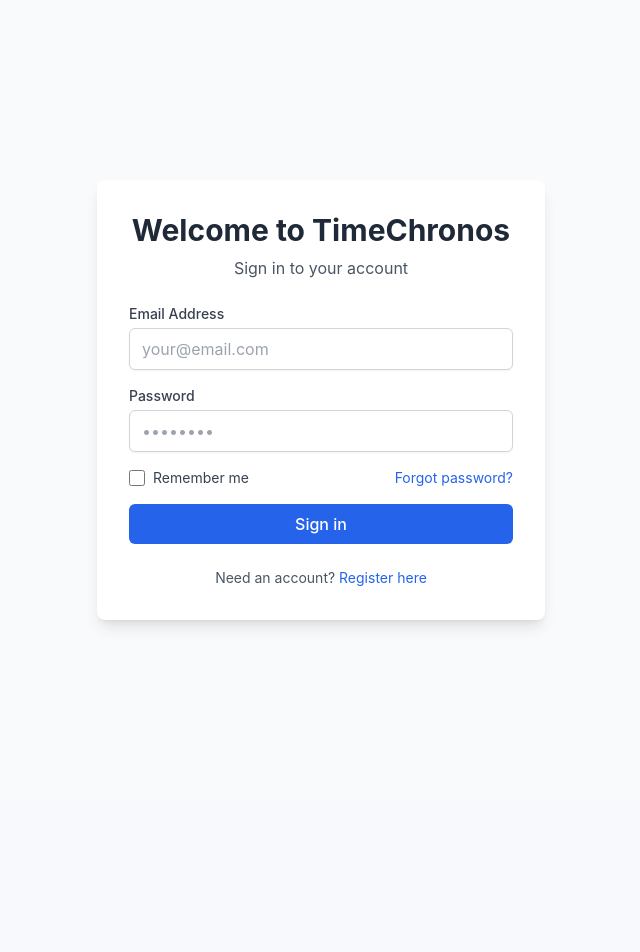
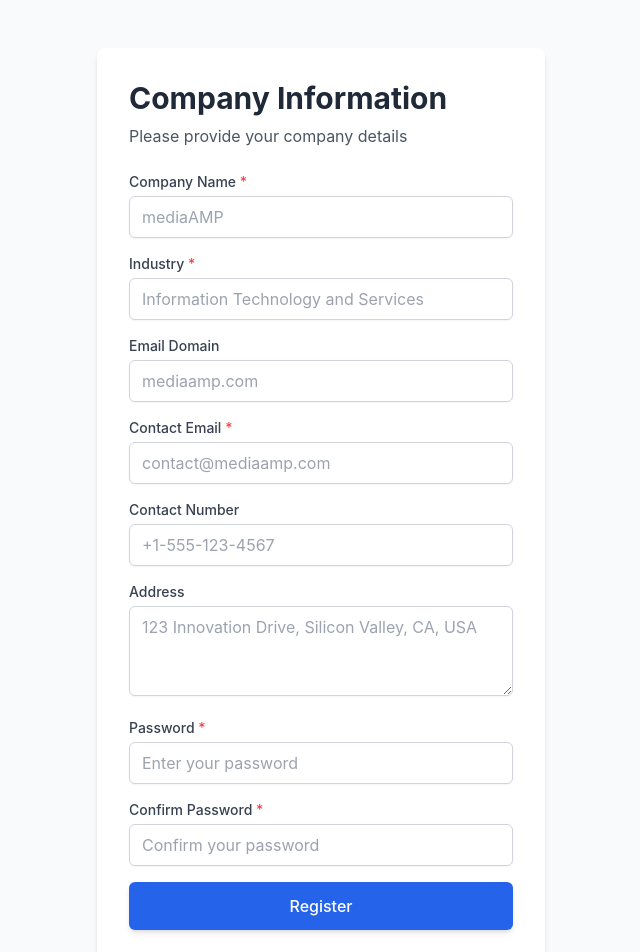
Before and after one commit to gouravdsiq/Timechronos_Frontend, a React (Vite) app: page /company-registration in a window 1280 px wide. Shown: the top 952 px of the page, without its empty margins (319-959 px from the left). Before the commit the page ends 800 px from the top, so only its background shows below. Built offline with nearby package versions, Linux system fonts and the light colour scheme.

Commit message:
Authentication Done

```diff
--- a/src/App.jsx
+++ b/src/App.jsx
@@ -1,47 +1,72 @@
 import React, { useState } from 'react';
+import { BrowserRouter as Router, Routes, Route, useNavigate, Navigate } from 'react-router-dom';
+
 import UnifiedLogin from './LoginPage/UnifiedLogin';
 import AdminDashboard from './Dashboard/Admin';
 import EmployeeDashboard from './Dashboard/Employee';
 import AdminSignup from './Sign Up/AdminSignup';
 import EmployeeSignup from './Sign Up/EmployeeSignup';
 import ForgotPassword from './Forgot Password/ForgotPassword';
+
 import './App.css';
 
-function App() {
-  const [currentView, setCurrentView] = useState('login');
-  const [userRole, setUserRole] = useState(null);
+const AppRoutes = () => {
+  const navigate = useNavigate();
+
+  const handleLoginSuccess = (result) => {
+    if (result === 'adminSignup') {
+      navigate('/company-registration');
+    } else if (result === 'employeeSignup') {
+      navigate('/employee-signup');
+    } else if (result === 'forgotPassword') {
+      navigate('/forgot-password');
+    } else if (result === 'admin') {
+      navigate('/admin-dashboard');
+    } else if (result === 'employee') {
+      navigate('/employee-dashboard');
+    } else {
+      navigate('/');
+    }
+  };
 
   const switchView = (view) => {
-    setCurrentView(view);
-  };
-
-  const handleLoginSuccess = (role) => {
-    setUserRole(role);
-    setCurrentView(`${role}Dashboard`);
-  };
-
-  const renderView = () => {
-    switch (currentView) {
-      case 'login':
-        return <UnifiedLogin onLoginSuccess={handleLoginSuccess} />;
+    switch (view) {
+      case 'dashboard':
+        navigate('/');
+        break;
       case 'adminSignup':
-        return <AdminSignup switchView={switchView} />;
+        navigate('/company-registration');
+        break;
       case 'employeeSignup':
-        return <EmployeeSignup switchView={switchView} />;
+        navigate('/employee-signup');
+        break;
       case 'forgotPassword':
-        return <ForgotPassword switchView={switchView} />;
-      case 'adminDashboard':
-        return <AdminDashboard />;
-      case 'employeeDashboard':
-        return <EmployeeDashboard />;
+        navigate('/forgot-password');
+        break;
       default:
-        return <UnifiedLogin onLoginSuccess={handleLoginSuccess} />;
+        navigate('/');
     }
   };
 
   return (
+    <Routes>
+      <Route path="/" element={<UnifiedLogin onLoginSuccess={handleLoginSuccess} />} />
+      <Route path="/company-registration" element={<AdminSignup switchView={switchView} />} />
+      <Route path="/employee-signup" element={<EmployeeSignup switchView={switchView} />} />
+      <Route path="/forgot-password" element={<ForgotPassword switchView={switchView} />} />
+      <Route path="/admin-dashboard" element={<AdminDashboard />} />
+      <Route path="/employee-dashboard" element={<EmployeeDashboard />} />
+      <Route path="*" element={<Navigate to="/" replace />} />
+    </Routes>
+  );
+};
+
+function App() {
+  return (
     <div className="min-h-screen w-full bg-gray-50">
-      {renderView()}
+      <Router>
+        <AppRoutes />
+      </Router>
     </div>
   );
 }
--- a/src/Forgot Password/ForgotPassword.jsx
+++ b/src/Forgot Password/ForgotPassword.jsx
@@ -1,40 +1,49 @@
 import React, { useState } from 'react';
+import axiosInstance from '../axios/config';
 
 const ForgotPassword = ({ switchView }) => {
   const [email, setEmail] = useState('');
   const [message, setMessage] = useState('');
   const [isSubmitting, setIsSubmitting] = useState(false);
-  const [userType, setUserType] = useState('employee');
+  const [messageType, setMessageType] = useState(''); // 'success' or 'error'
 
-  const handleSubmit = (e) => {
+  const handleSubmit = async (e) => {
     e.preventDefault();
-
     if (!email) {
       setMessage('Please enter your email address');
+      setMessageType('error');
       return;
     }
 
     setIsSubmitting(true);
     setMessage('');
 
-    setTimeout(() => {
-      console.log('Password reset requested for:', { email, userType });
+    try {
+      // Send password reset request to backend
+      const response = await axiosInstance.post('/forgot-password', { email });
+      console.log('Password reset response:', response.data);
       setMessage('If an account exists with this email, you will receive password reset instructions.');
+      setMessageType('success');
+    } catch (err) {
+      console.error('Password reset error:', err);
+      // We still show a generic message even on error for security reasons
+      setMessage('If an account exists with this email, you will receive password reset instructions.');
+      setMessageType('success');
+    } finally {
       setIsSubmitting(false);
-
-    }, 1500);
+    }
   };
 
   return (
-    <div className="w-full max-w-md">
+    // Added a container div with flex centering classes
+    <div className="min-h-screen w-full flex items-center justify-center bg-gray-50 py-12 px-4 sm:px-6 lg:px-8">
+      <div className="w-full max-w-md bg-white p-8 rounded-lg shadow-md">
         <h1 className="text-3xl font-bold text-gray-800 mb-2">Reset Your Password</h1>
         <p className="text-gray-600 mb-6">
           Enter your email address and we'll send you instructions to reset your password.
         </p>
 
         <div className="space-y-4">
-
-
           <div>
             <label htmlFor="email" className="block text-sm font-medium text-gray-700 mb-1">
               Email address
@@ -45,12 +54,15 @@
               value={email}
               onChange={(e) => setEmail(e.target.value)}
               className="w-full px-3 py-2 border border-gray-300 rounded-md shadow-sm focus:outline-none focus:ring-2 focus:ring-blue-500"
-            placeholder={userType === 'admin' ? 'admin@timechronous.com' : 'employee@timechronous.com'}
+              placeholder="your@email.com"
+              required
             />
           </div>
 
           {message && (
-          <div className={`p-3 rounded-md ${message.includes('will receive') ? 'bg-green-100 text-green-800' : 'bg-yellow-100 text-yellow-800'}`}>
+            <div className={`p-3 rounded-md ${
+              messageType === 'success' ? 'bg-green-100 text-green-800' : 'bg-yellow-100 text-yellow-800'
+            }`}>
               {message}
             </div>
           )}
@@ -74,13 +86,14 @@
 
         <div className="mt-4 text-center">
           <button
-          onClick={() => switchView("Login")}
+            onClick={() => switchView("login")}
             className="text-blue-600 hover:underline text-sm"
           >
             Return to Login
           </button>
         </div>
       </div>
+    </div>
   );
 };
 
--- a/src/LoginPage/UnifiedLogin.jsx
+++ b/src/LoginPage/UnifiedLogin.jsx
@@ -1,4 +1,5 @@
 import React, { useState } from 'react';
+import axiosInstance from '../axios/config';
 
 const UnifiedLogin = ({ onLoginSuccess }) => {
   const [email, setEmail] = useState('');
@@ -6,29 +7,32 @@
   const [isLoading, setIsLoading] = useState(false);
   const [error, setError] = useState('');
 
-  const handleSubmit = (e) => {
+  const handleSubmit = async (e) => {
     e.preventDefault();
     setIsLoading(true);
     setError('');
 
-    const adminEmail = import.meta.env.VITE_ADMIN_EMAIL;
-    const adminPassword = import.meta.env.VITE_ADMIN_PASSWORD;
-    const employeeEmail = import.meta.env.VITE_EMPLOYEE_EMAIL;
-    const employeePassword = import.meta.env.VITE_EMPLOYEE_PASSWORD;
+    try {
+      // Replace with your actual API endpoint
+      const response = await axiosInstance.post('/login', {
+        email,
+        password
+      });
 
-    setTimeout(() => {
-      if (email === adminEmail && password === adminPassword) {
-        console.log('Admin logged in successfully');
-        onLoginSuccess('admin');
-      } else if (email === employeeEmail && password === employeePassword) {
-        console.log('Employee logged in successfully');
-        onLoginSuccess('employee');
-      } else {
-        setError('Invalid email or password');
-        console.warn('Login failed: incorrect credentials');
-      }
+      // Assuming your backend returns a role property in the response data
+      const role  = response.data.user.role;
+
+      console.log(`${role} logged in successfully`);
+      onLoginSuccess(role);
+    } catch (err) {
+      console.error('Login error:', err);
+      setError(
+        err.response?.data?.message ||
+        'Login failed. Please check your credentials and try again.'
+      );
+    } finally {
       setIsLoading(false);
-    }, 500);
+    }
   };
 
   return (
@@ -90,7 +94,11 @@
               </label>
             </div>
             <div className="text-sm">
-              <button type="button" className="text-blue-600 hover:underline">
+              <button
+                type="button"
+                onClick={() => onLoginSuccess('forgotPassword')}
+                className="text-blue-600 hover:underline"
+              >
                 Forgot password?
               </button>
             </div>
@@ -108,7 +116,11 @@
         <div className="mt-6 text-center">
           <p className="text-sm text-gray-600">
             Need an account?{' '}
-            <button type="button" className="text-blue-600 hover:underline">
+            <button
+              type="button"
+              onClick={() => onLoginSuccess('adminSignup')}
+              className="text-blue-600 hover:underline"
+            >
               Register here
             </button>
           </p>
--- a/src/Sign Up/AdminSignup.jsx
+++ b/src/Sign Up/AdminSignup.jsx
@@ -1,15 +1,21 @@
-// components/AdminSignup.js
 import React, { useState } from 'react';
+import axiosInstance from '../axios/config';
 
 const AdminSignup = ({ switchView }) => {
   const [formData, setFormData] = useState({
-    fullName: '',
-    email: '',
+    name: '',
+    industry: '',
+    email_domain: '',
+    contact_email: '',
+    contact_number: '',
+    address: '',
     password: '',
-    confirmPassword: '',
-    companyName: '',
-    adminCode: ''
+    confirm_password: '',
+    admin_code: ''
   });
+  const [isLoading, setIsLoading] = useState(false);
+  const [error, setError] = useState('');
+  const [success, setSuccess] = useState('');
 
   const handleChange = (e) => {
     const { id, value } = e.target;
@@ -19,84 +25,173 @@
     }));
   };
 
-  const handleSubmit = (e) => {
+  const handleSubmit = async (e) => {
     e.preventDefault();
 
-    // Validate passwords match
-    if (formData.password !== formData.confirmPassword) {
-      alert("Passwords don't match");
+    // Reset status messages
+    setError('');
+    setSuccess('');
+
+    // Basic validation
+    if (
+      !formData.name ||
+      !formData.industry ||
+      !formData.contact_email ||
+      !formData.password ||
+      !formData.confirm_password
+    ) {
+      setError("Please fill in all required fields");
       return;
     }
 
-    console.log('Admin signup attempt:', formData);
-    // Add registration logic here
+    if (formData.password !== formData.confirm_password) {
+      setError("Passwords do not match");
+      return;
+    }
+
+    // Start loading state
+    setIsLoading(true);
+
+    try {
+      // Send company data to backend
+      const response = await axiosInstance.post('/company-registration', formData);
+
+      console.log('Company info saved:', response.data);
+      setSuccess('Company information saved successfully!');
+
+      // Clear form data
+      setFormData({
+        name: '',
+        industry: '',
+        email_domain: '',
+        contact_email: '',
+        contact_number: '',
+        address: '',
+        password: '',
+        confirm_password: '',
+        admin_code: ''
+      });
+
+    } catch (err) {
+      console.error('Error saving company info:', err);
+      setError(
+        err.response?.data?.message ||
+        'Failed to save company information. Please try again.'
+      );
+    } finally {
+      setIsLoading(false);
+    }
   };
 
   return (
-    <div className="w-full max-w-md">
-      <h1 className="text-3xl font-bold text-gray-800 mb-2">Admin Registration</h1>
-      <p className="text-gray-600 mb-6">Create an admin account for your organization</p>
+    <div className="min-h-screen w-full flex items-center justify-center bg-gray-50 py-12 px-4 sm:px-6 lg:px-8">
+      <div className="w-full max-w-md bg-white p-8 rounded-lg shadow-md">
+        <h1 className="text-3xl font-bold text-gray-800 mb-2">Company Information</h1>
+        <p className="text-gray-600 mb-6">Please provide your company details</p>
 
-      <div className="space-y-4">
+        {error && (
+          <div className="bg-red-100 border border-red-400 text-red-700 px-4 py-2 rounded mb-4">
+            {error}
+          </div>
+        )}
+
+        {success && (
+          <div className="bg-green-100 border border-green-400 text-green-700 px-4 py-2 rounded mb-4">
+            {success}
+          </div>
+        )}
+
+        <form className="space-y-4" onSubmit={handleSubmit}>
           <div>
-          <label htmlFor="fullName" className="block text-sm font-medium text-gray-700 mb-1">
-            Full Name
+            <label htmlFor="name" className="block text-sm font-medium text-gray-700 mb-1">
+              Company Name <span className="text-red-500">*</span>
             </label>
             <input
               type="text"
-            id="fullName"
-            value={formData.fullName}
+              id="name"
+              value={formData.name}
               onChange={handleChange}
               className="w-full px-3 py-2 border border-gray-300 rounded-md shadow-sm focus:outline-none focus:ring-2 focus:ring-blue-500"
-            placeholder="John Doe"
+              placeholder="mediaAMP"
+              required
             />
           </div>
 
           <div>
-          <label htmlFor="email" className="block text-sm font-medium text-gray-700 mb-1">
-            Email address
+            <label htmlFor="industry" className="block text-sm font-medium text-gray-700 mb-1">
+              Industry <span className="text-red-500">*</span>
             </label>
             <input
-            type="email"
-            id="email"
-            value={formData.email}
+              type="text"
+              id="industry"
+              value={formData.industry}
               onChange={handleChange}
               className="w-full px-3 py-2 border border-gray-300 rounded-md shadow-sm focus:outline-none focus:ring-2 focus:ring-blue-500"
-            placeholder="admin@example.com"
+              placeholder="Information Technology and Services"
+              required
             />
           </div>
 
           <div>
-          <label htmlFor="companyName" className="block text-sm font-medium text-gray-700 mb-1">
-            Company Name
+            <label htmlFor="email_domain" className="block text-sm font-medium text-gray-700 mb-1">
+              Email Domain
             </label>
             <input
               type="text"
-            id="companyName"
-            value={formData.companyName}
+              id="email_domain"
+              value={formData.email_domain}
               onChange={handleChange}
               className="w-full px-3 py-2 border border-gray-300 rounded-md shadow-sm focus:outline-none focus:ring-2 focus:ring-blue-500"
-            placeholder="Acme Inc."
+              placeholder="mediaamp.com"
             />
           </div>
 
           <div>
-          <label htmlFor="adminCode" className="block text-sm font-medium text-gray-700 mb-1">
-            Admin Registration Code
+            <label htmlFor="contact_email" className="block text-sm font-medium text-gray-700 mb-1">
+              Contact Email <span className="text-red-500">*</span>
             </label>
             <input
-            type="text"
-            id="adminCode"
-            value={formData.adminCode}
+              type="email"
+              id="contact_email"
+              value={formData.contact_email}
               onChange={handleChange}
               className="w-full px-3 py-2 border border-gray-300 rounded-md shadow-sm focus:outline-none focus:ring-2 focus:ring-blue-500"
-            placeholder="Enter admin code"
+              placeholder="contact@mediaamp.com"
+              required
+            />
+          </div>
+
+          <div>
+            <label htmlFor="contact_number" className="block text-sm font-medium text-gray-700 mb-1">
+              Contact Number
+            </label>
+            <input
+              type="tel"
+              id="contact_number"
+              value={formData.contact_number}
+              onChange={handleChange}
+              className="w-full px-3 py-2 border border-gray-300 rounded-md shadow-sm focus:outline-none focus:ring-2 focus:ring-blue-500"
+              placeholder="+1-555-123-4567"
+            />
+          </div>
+
+          <div>
+            <label htmlFor="address" className="block text-sm font-medium text-gray-700 mb-1">
+              Address
+            </label>
+            <textarea
+              id="address"
+              value={formData.address}
+              onChange={handleChange}
+              rows="3"
+              className="w-full px-3 py-2 border border-gray-300 rounded-md shadow-sm focus:outline-none focus:ring-2 focus:ring-blue-500"
+              placeholder="123 Innovation Drive, Silicon Valley, CA, USA"
             />
           </div>
 
           <div>
             <label htmlFor="password" className="block text-sm font-medium text-gray-700 mb-1">
-            Password
+              Password <span className="text-red-500">*</span>
             </label>
             <input
               type="password"
@@ -104,37 +199,44 @@
               value={formData.password}
               onChange={handleChange}
               className="w-full px-3 py-2 border border-gray-300 rounded-md shadow-sm focus:outline-none focus:ring-2 focus:ring-blue-500"
-            placeholder="••••••••"
+              placeholder="Enter your password"
+              required
             />
           </div>
 
           <div>
-          <label htmlFor="confirmPassword" className="block text-sm font-medium text-gray-700 mb-1">
-            Confirm Password
+            <label htmlFor="confirm_password" className="block text-sm font-medium text-gray-700 mb-1">
+              Confirm Password <span className="text-red-500">*</span>
             </label>
             <input
               type="password"
-            id="confirmPassword"
-            value={formData.confirmPassword}
+              id="confirm_password"
+              value={formData.confirm_password}
               onChange={handleChange}
               className="w-full px-3 py-2 border border-gray-300 rounded-md shadow-sm focus:outline-none focus:ring-2 focus:ring-blue-500"
-            placeholder="••••••••"
+              placeholder="Confirm your password"
+              required
             />
           </div>
 
           <button
-          onClick={handleSubmit}
-          className="w-full py-3 bg-blue-600 text-white font-medium rounded-md hover:bg-blue-700 transition duration-200 shadow-md"
+            type="submit"
+            disabled={isLoading}
+            className={`w-full py-3 font-medium rounded-md shadow-md transition duration-200 ${
+              isLoading
+                ? 'bg-gray-400 cursor-not-allowed'
+                : 'bg-blue-600 text-white hover:bg-blue-700'
+            }`}
           >
-          REGISTER ADMIN ACCOUNT
+            {isLoading ? 'Registering...' : 'Register'}
+          </button>
+        </form>
+
+        <div className="mt-6 text-center">
+          <button onClick={() => switchView && switchView('dashboard')} className="text-blue-600 hover:underline text-sm">
+            Back to Login
           </button>
         </div>
-
-      <div className="mt-6 text-center">
-        <span className="text-gray-600 text-sm">Already have an admin account? </span>
-        <button onClick={() => switchView('Login')} className="text-blue-600 hover:underline text-sm">
-          Log In
-        </button>
       </div>
     </div>
   );
--- /dev/null
+++ b/src/axios/config.js
@@ -0,0 +1,8 @@
+import axios from "axios";
+
+const axiosInstance = axios.create({
+  baseURL: import.meta.env.VITE_API_BASE_URL,
+  timeout: 10000,
+});
+
+export default axiosInstance;
```
Also changed, not shown: 1 other file (tests, documents, lock files or other folders). Lines whose indentation alone changed are shown as unchanged.
